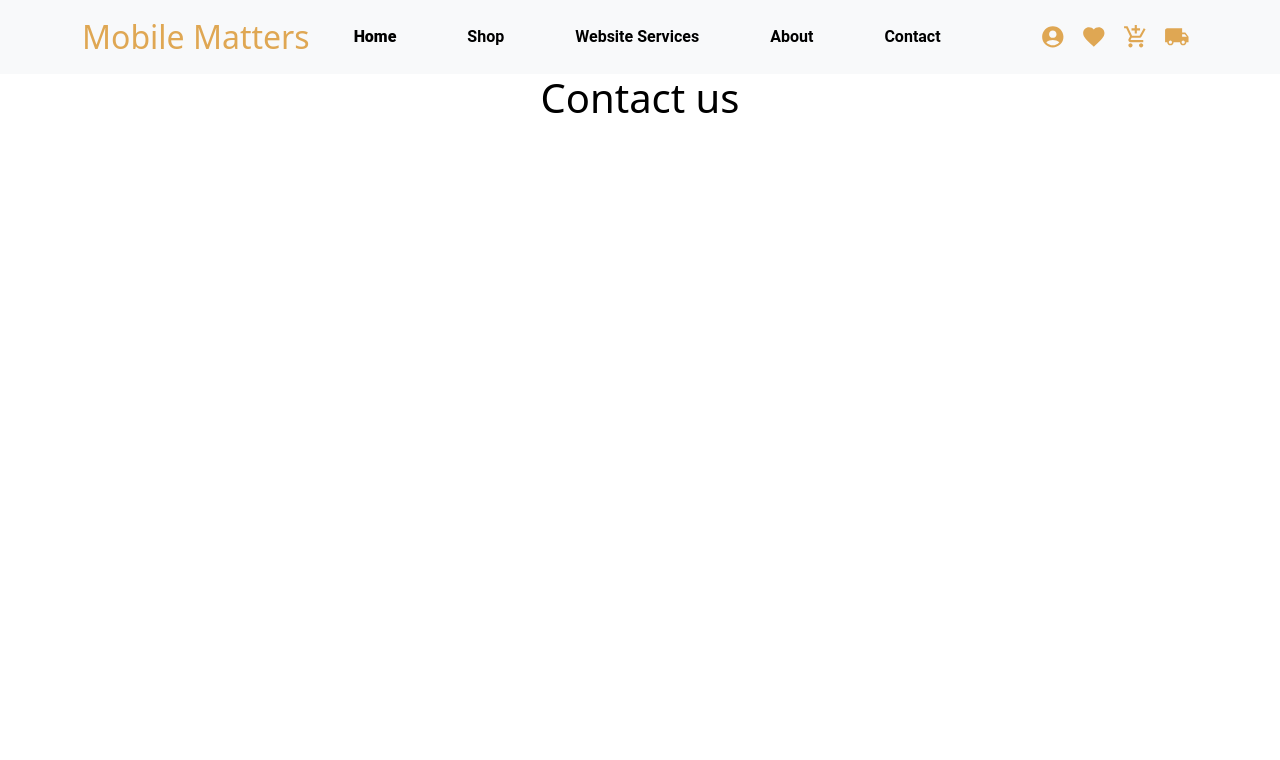
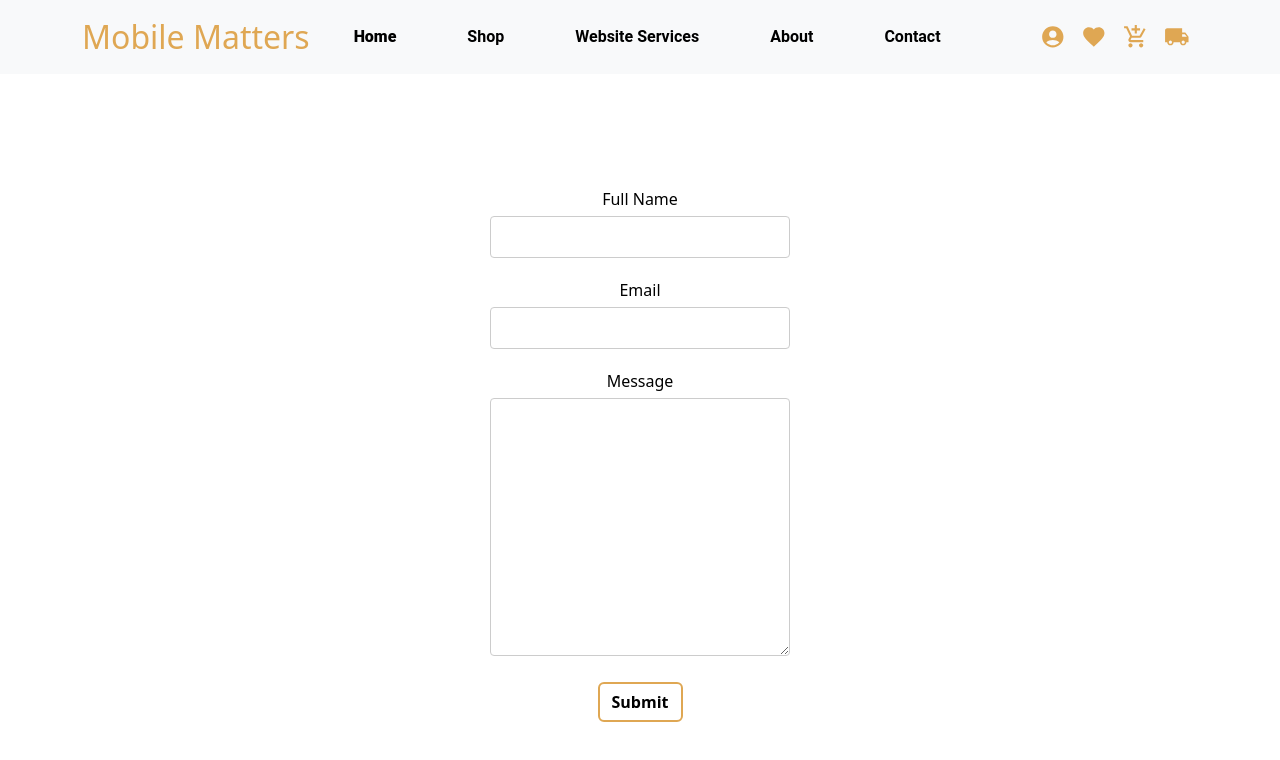
Before and after one commit to HlobisileLukhele/mobile-matters-ecommerce-site, a React (Create React App) app: page /Contact in a window 1280 px wide. Shown: the top 760 px of the page. Built offline with nearby package versions, Linux system fonts and the light colour scheme.

Commit message:
imported contactForm and renderd it on contact page

```diff
--- a/src/Components/Contact.jsx
+++ b/src/Components/Contact.jsx
@@ -1,10 +1,9 @@
-
 import React from "react";
+import ContactForm from "./ContactForm"
 
 const Contact = () => (
   <div>
-    <h1 className="title is-1">Contact us </h1>
-
+    <ContactForm />
   </div>
 );
 
```
